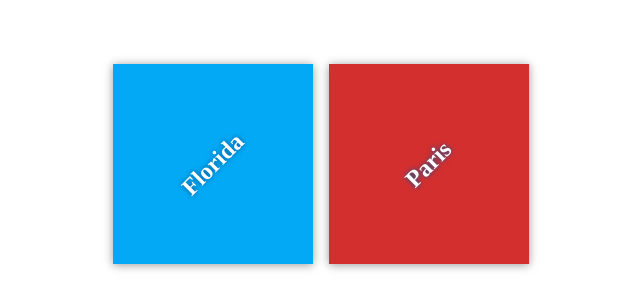
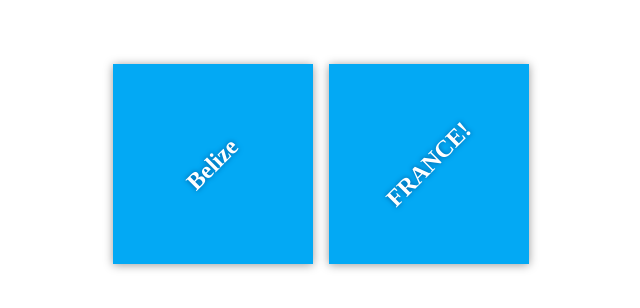
Before and after one commit to shanejmason/my-travel-plans, a plain HTML site: page index.html in a window 1280 px wide. Shown: the part 236-544 px from the top of the page, without its empty margins (319-959 px from the left). Drawn offline with Linux system fonts and the light colour scheme.

Commit message:
changed h2 new country

```diff
--- a/index.html
+++ b/index.html
@@ -10,12 +10,12 @@
 
     <div class="container">
         <div class="destination-container">
-            <div class="destination" id="florida">
-                <h2>Florida</h2>
+            <div class="destination" id="belize">
+                <h2>Belize</h2>
             </div>
 
-            <div class="destination" id="paris">
-                <h2>Paris</h2>
+            <div class="destination" id="barcelona">
+                <h2>FRANCE!</h2>
             </div>
         </div>
     </div>
```
